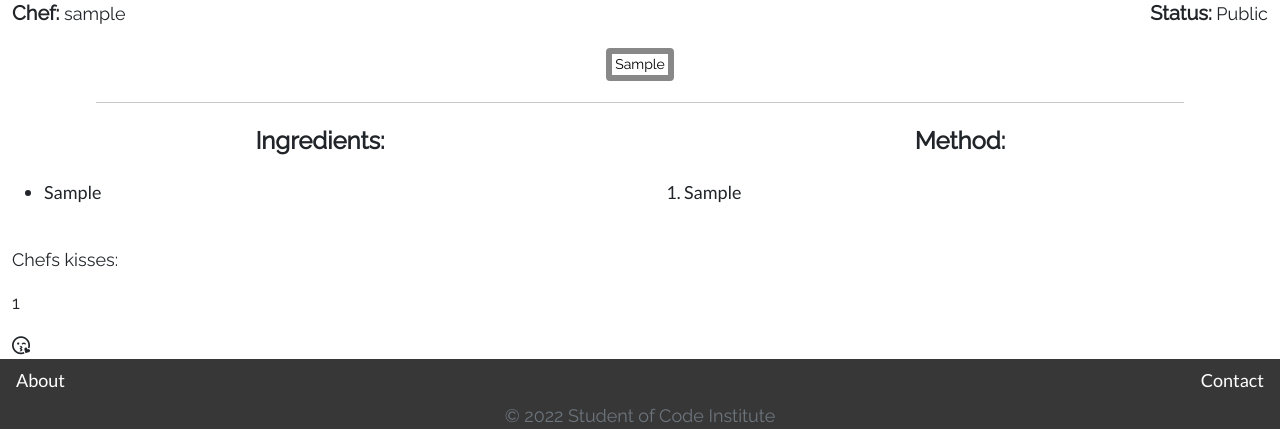
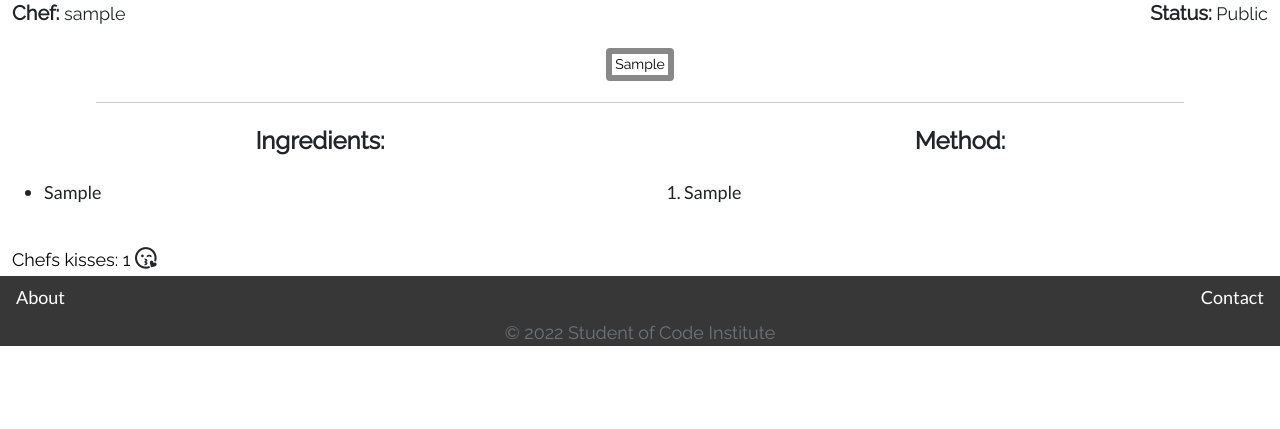
Before and after one commit to mountaincharlie/cook-ebook, a Django app: page /recipe-details/1 in a window 1280 px wide. Shown: the part 503-932 px from the top of the page. After the commit the page ends 849 px from the top, so only its background shows below. Run offline with Django 3.2, Linux system fonts and the light colour scheme; tables that the repository leaves empty hold one stand-in row (values such as "Sample post").

Commit message:
feat: style icon and text for chefs kissing recipe

```diff
--- a/static/css/style.css
+++ b/static/css/style.css
@@ -224,6 +224,15 @@ main{
     margin-bottom: 1em;
 }
 
+.chefs-kisses-container p{
+    display: inline;
+    color:black;
+}
+
+.chef-kiss-icon{
+    font-size:larger;
+}
+
 
 /* ---------------------- FOOTER */
 
```
